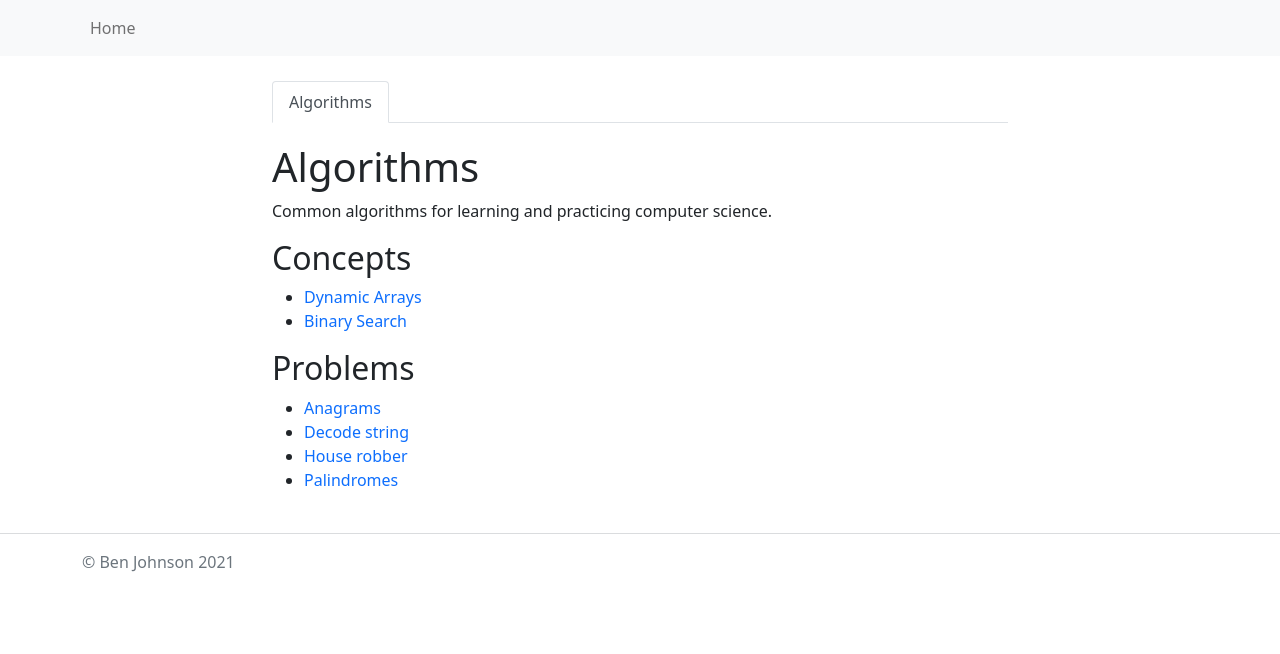
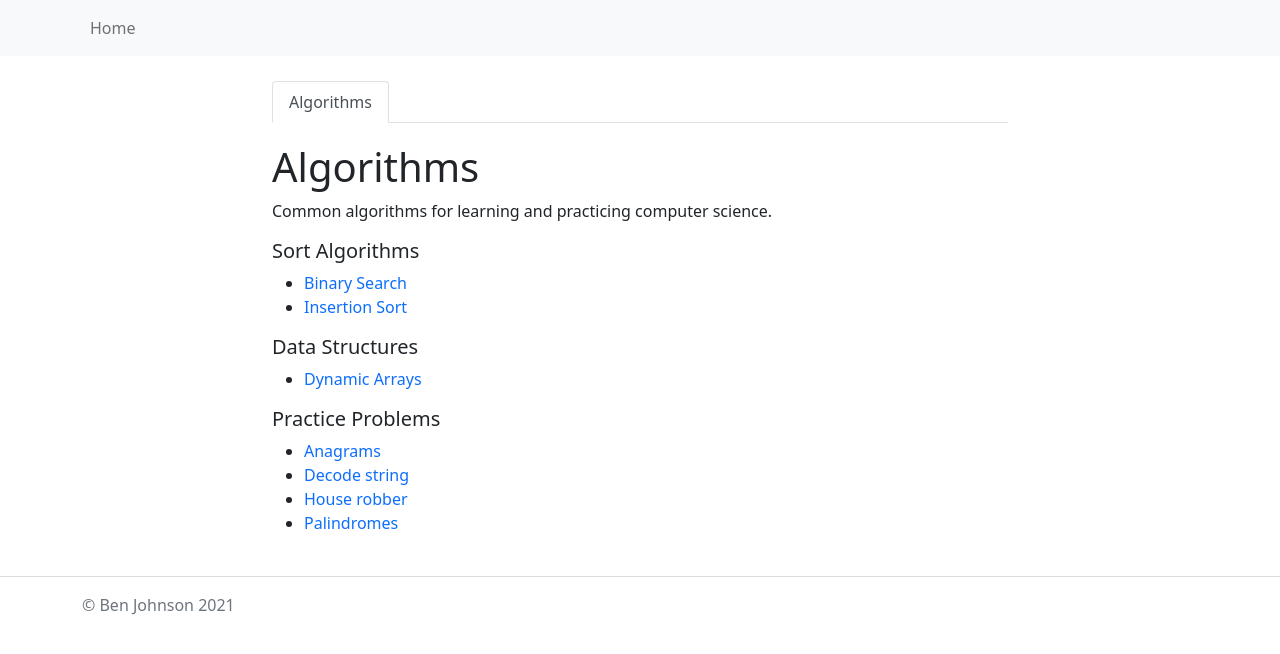
Before and after one commit to bdjohnson529/codechalet.com, a Jekyll site: the page built from _docs/algorithms/index.md, in a window 1280 px wide. Shown: the top 654 px of the page. Built offline with Jekyll 4.4.1, drawn with Linux system fonts in a browser that asks for light colours; nearby versions of some CDN libraries.

Commit message:
algorithms: insertion sort

```diff
--- a/_docs/algorithms/index.md
+++ b/_docs/algorithms/index.md
@@ -11,10 +11,10 @@ image: algorithms
 Common algorithms for learning and practicing computer science.
 
 
-## Concepts
+##### Sort Algorithms
 <ul>
 {%- for page in pages -%}
-  {% if page.path contains "algorithms/concepts" %}
+  {% if page.path contains "algorithms/sort_algorithms" %}
   <li>
     <a href="{{ page.url | relative_url }}">
       {{ page.title | escape }}
@@ -24,7 +24,20 @@ Common algorithms for learning and practicing computer science.
 {%- endfor -%}
 </ul>
 
-## Problems
+##### Data Structures
+<ul>
+{%- for page in pages -%}
+  {% if page.path contains "algorithms/data_structures" %}
+  <li>
+    <a href="{{ page.url | relative_url }}">
+      {{ page.title | escape }}
+    </a>
+  </li>
+  {% endif %}
+{%- endfor -%}
+</ul>
+
+##### Practice Problems
 <ul>
 {%- for page in pages -%}
   {% if page.path contains "algorithms/problems" %}
```
Also changed, not shown: _docs/algorithms/sort_algorithms/insertion-sort.md (added, +37 -0 lines), _docs/algorithms/data_structures/dynamic-array.md (renamed from _docs/algorithms/concepts/dynamic-array.md), _docs/algorithms/sort_algorithms/binary-search.md (renamed from _docs/algorithms/concepts/binary-search.md), assets/img/docs/algorithms.png.
